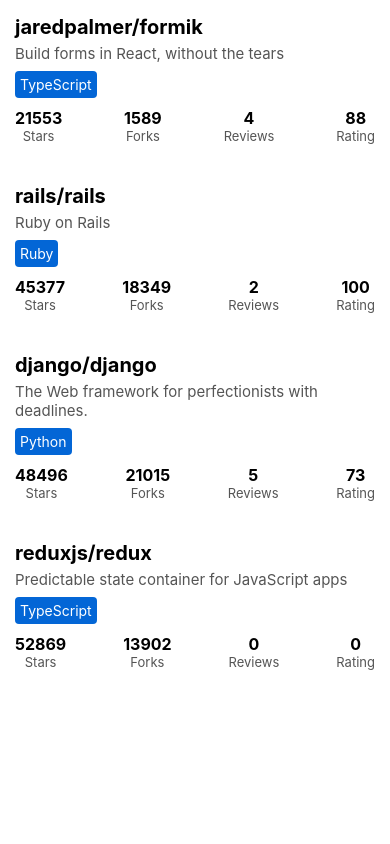
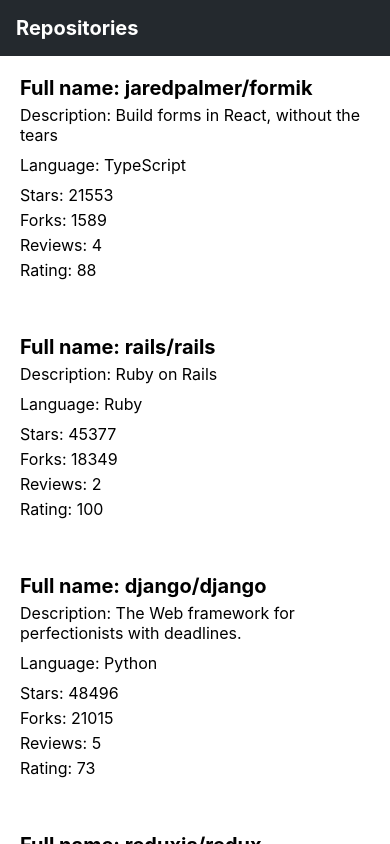
Before and after one commit to doctorphiliph19-afk/part10, a React Native app: screen / in a window 390 px wide. Built offline with nearby package versions, Linux system fonts and the light colour scheme.

Commit message:
exercise 4 add app bar

```diff
--- a/App.jsx
+++ b/App.js
@@ -1,4 +1,4 @@
-import Main from './components/Main';
+import Main from './src/components/Main';
 
 const App = () => {
   return <Main />;
--- a/components/Main.jsx
+++ /dev/null
@@ -1,7 +0,0 @@
-import RepositoryList from './RepositoryList';
-
-const Main = () => {
-  return <RepositoryList />;
-};
-
-export default Main;
--- a/components/RepositoryItem.jsx
+++ /dev/null
@@ -1,84 +0,0 @@
-import { View, Text, StyleSheet } from 'react-native';
-
-const styles = StyleSheet.create({
-  container: {
-    padding: 15,
-    backgroundColor: 'white',
-  },
-
-  fullName: {
-    fontSize: 20,
-    fontWeight: 'bold',
-    marginBottom: 5,
-  },
-
-  description: {
-    fontSize: 15,
-    marginBottom: 8,
-    color: '#555',
-  },
-
-  language: {
-    alignSelf: 'flex-start',
-    backgroundColor: '#0366d6',
-    color: 'white',
-    padding: 5,
-    borderRadius: 4,
-    marginBottom: 10,
-  },
-
-  stats: {
-    flexDirection: 'row',
-    justifyContent: 'space-between',
-  },
-
-  stat: {
-    alignItems: 'center',
-  },
-
-  statValue: {
-    fontSize: 16,
-    fontWeight: 'bold',
-  },
-
-  statLabel: {
-    fontSize: 13,
-    color: '#555',
-  },
-});
-
-const RepositoryItem = ({ item }) => {
-  return (
-    <View style={styles.container}>
-      <Text style={styles.fullName}>{item.fullName}</Text>
-
-      <Text style={styles.description}>{item.description}</Text>
-
-      <Text style={styles.language}>{item.language}</Text>
-
-      <View style={styles.stats}>
-        <View style={styles.stat}>
-          <Text style={styles.statValue}>{item.stargazersCount}</Text>
-          <Text style={styles.statLabel}>Stars</Text>
-        </View>
-
-        <View style={styles.stat}>
-          <Text style={styles.statValue}>{item.forksCount}</Text>
-          <Text style={styles.statLabel}>Forks</Text>
-        </View>
-
-        <View style={styles.stat}>
-          <Text style={styles.statValue}>{item.reviewCount}</Text>
-          <Text style={styles.statLabel}>Reviews</Text>
-        </View>
-
-        <View style={styles.stat}>
-          <Text style={styles.statValue}>{item.ratingAverage}</Text>
-          <Text style={styles.statLabel}>Rating</Text>
-        </View>
-      </View>
-    </View>
-  );
-};
-
-export default RepositoryItem;
--- a/package.json
+++ b/package.json
@@ -4,6 +4,7 @@
   "main": "index.js",
   "dependencies": {
     "expo": "~57.0.24",
+    "expo-constants": "~57.0.19",
     "expo-status-bar": "~57.0.1",
     "react": "19.2.3",
     "react-native": "0.86.3"
--- /dev/null
+++ b/src/components/AppBar.jsx
@@ -0,0 +1,31 @@
+import { View, Text, Pressable, StyleSheet } from 'react-native';
+import Constants from 'expo-constants';
+
+const styles = StyleSheet.create({
+  container: {
+    paddingTop: Constants.statusBarHeight,
+    backgroundColor: '#24292e',
+  },
+  tab: {
+    height: 56,
+    paddingHorizontal: 16,
+    justifyContent: 'center',
+  },
+  tabText: {
+    color: '#ffffff',
+    fontSize: 20,
+    fontWeight: 'bold',
+  },
+});
+
+const AppBar = () => {
+  return (
+    <View style={styles.container}>
+      <Pressable style={styles.tab}>
+        <Text style={styles.tabText}>Repositories</Text>
+      </Pressable>
+    </View>
+  );
+};
+
+export default AppBar;
--- /dev/null
+++ b/src/components/Main.jsx
@@ -0,0 +1,20 @@
+import { StyleSheet, View } from 'react-native';
+import AppBar from './AppBar';
+import RepositoryList from './RepositoryList';
+
+const styles = StyleSheet.create({
+  container: {
+    flex: 1,
+  },
+});
+
+const Main = () => {
+  return (
+    <View style={styles.container}>
+      <AppBar />
+      <RepositoryList />
+    </View>
+  );
+};
+
+export default Main;
--- /dev/null
+++ b/src/components/RepositoryItem.jsx
@@ -0,0 +1,47 @@
+import { View, Text, StyleSheet } from 'react-native';
+
+const styles = StyleSheet.create({
+  container: {
+    padding: 20,
+    backgroundColor: '#ffffff',
+  },
+  fullName: {
+    fontSize: 20,
+    fontWeight: 'bold',
+    marginBottom: 5,
+  },
+  description: {
+    fontSize: 16,
+    marginBottom: 10,
+  },
+  language: {
+    fontSize: 16,
+    marginBottom: 10,
+  },
+  stats: {
+    fontSize: 16,
+    marginBottom: 5,
+  },
+});
+
+const RepositoryItem = ({ item }) => {
+  return (
+    <View style={styles.container}>
+      <Text style={styles.fullName}>Full name: {item.fullName}</Text>
+
+      <Text style={styles.description}>Description: {item.description}</Text>
+
+      <Text style={styles.language}>Language: {item.language}</Text>
+
+      <Text style={styles.stats}>Stars: {item.stargazersCount}</Text>
+
+      <Text style={styles.stats}>Forks: {item.forksCount}</Text>
+
+      <Text style={styles.stats}>Reviews: {item.reviewCount}</Text>
+
+      <Text style={styles.stats}>Rating: {item.ratingAverage}</Text>
+    </View>
+  );
+};
+
+export default RepositoryItem;
```
Also changed, not shown: eslint.config.js (+7 -0 lines), src/components/RepositoryList.jsx (renamed from components/RepositoryList.jsx), 1 other file (tests, documents, lock files or other folders).
